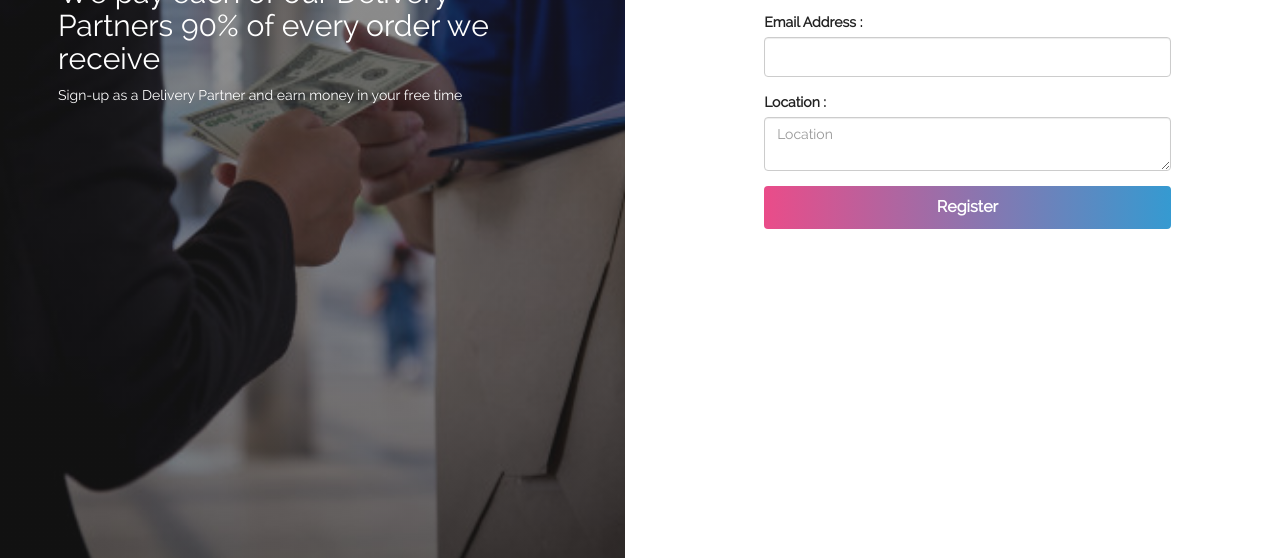
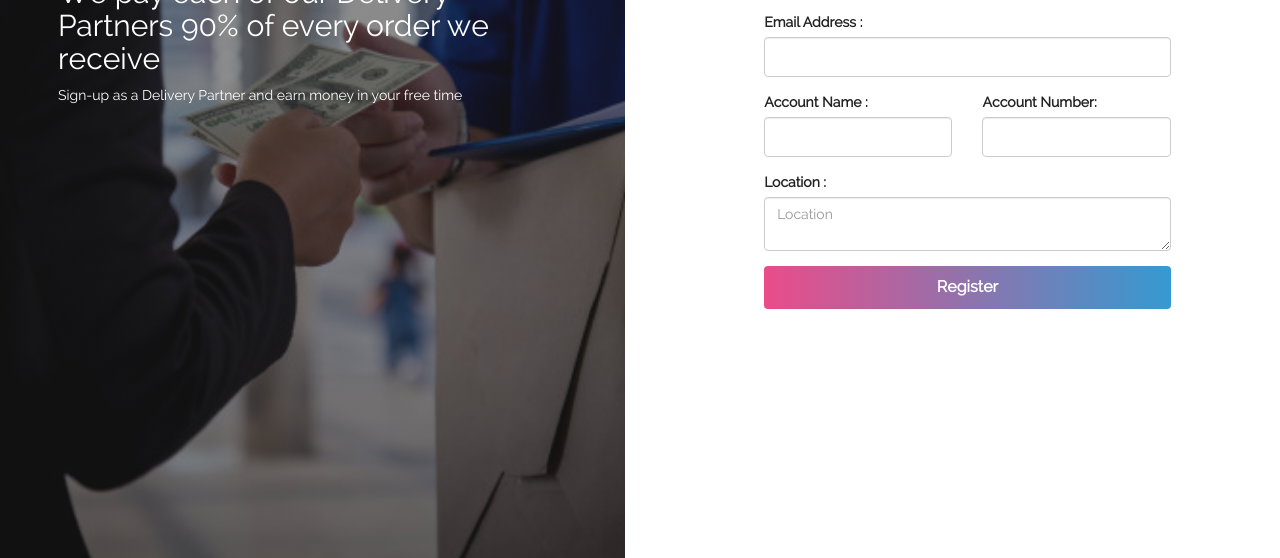
Before and after one commit to wizubizu/talaros, a plain HTML site: page landing.html in a window 1280 px wide. Shown: the part 242-800 px from the top of the page. Drawn offline with nearby package versions, Linux system fonts and the light colour scheme.

Commit message:
account name and number where added

```diff
--- a/landing.html
+++ b/landing.html
@@ -80,6 +80,23 @@
 									<input type="email" class="form-control" name="email" id = "email"  onchange="email_validate(this.value);" required />
 					                		<div class="status" id="status"></div>
 								</div>
+
+								<div class="row">
+									<div class="col-lg-6 col-md-6 col-sm-6">
+										<div class="form-group">
+											<label for="" class="">Account Name :</label>
+											<input type="text" class="form-control" name="firstname" id = "txt" onkeyup = "Validate(this)" required />
+											<div id="errFirst"></div>
+										</div>
+									</div>
+									<div class="col-lg-6 col-md-6 col-sm-6">
+										<div class="form-group">
+											<label for="" class="">Account Number:</label>
+											<input type="text" class="form-control" placeholder="" name="phonenumber" id="phone" maxlength="11" onkeyup="validatephone(this);" required placeholder="">
+										</div>
+									</div>
+								</div>
+
 								<div class="form-group">
 									<label for="" class="">Location :</label>
 									<textarea name="" id="input" class="form-control" rows="2" placeholder="Location" required></textarea>
```
